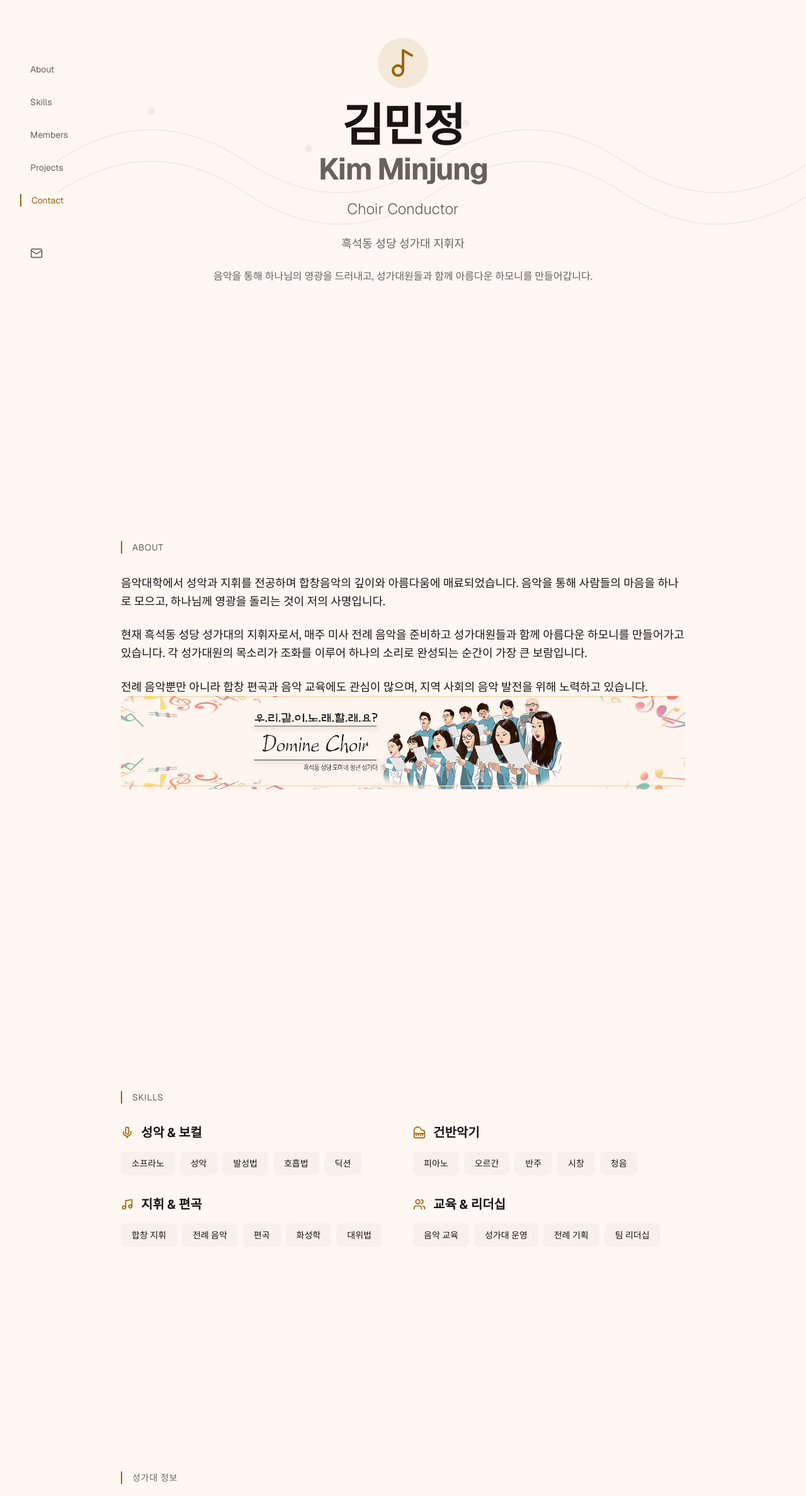
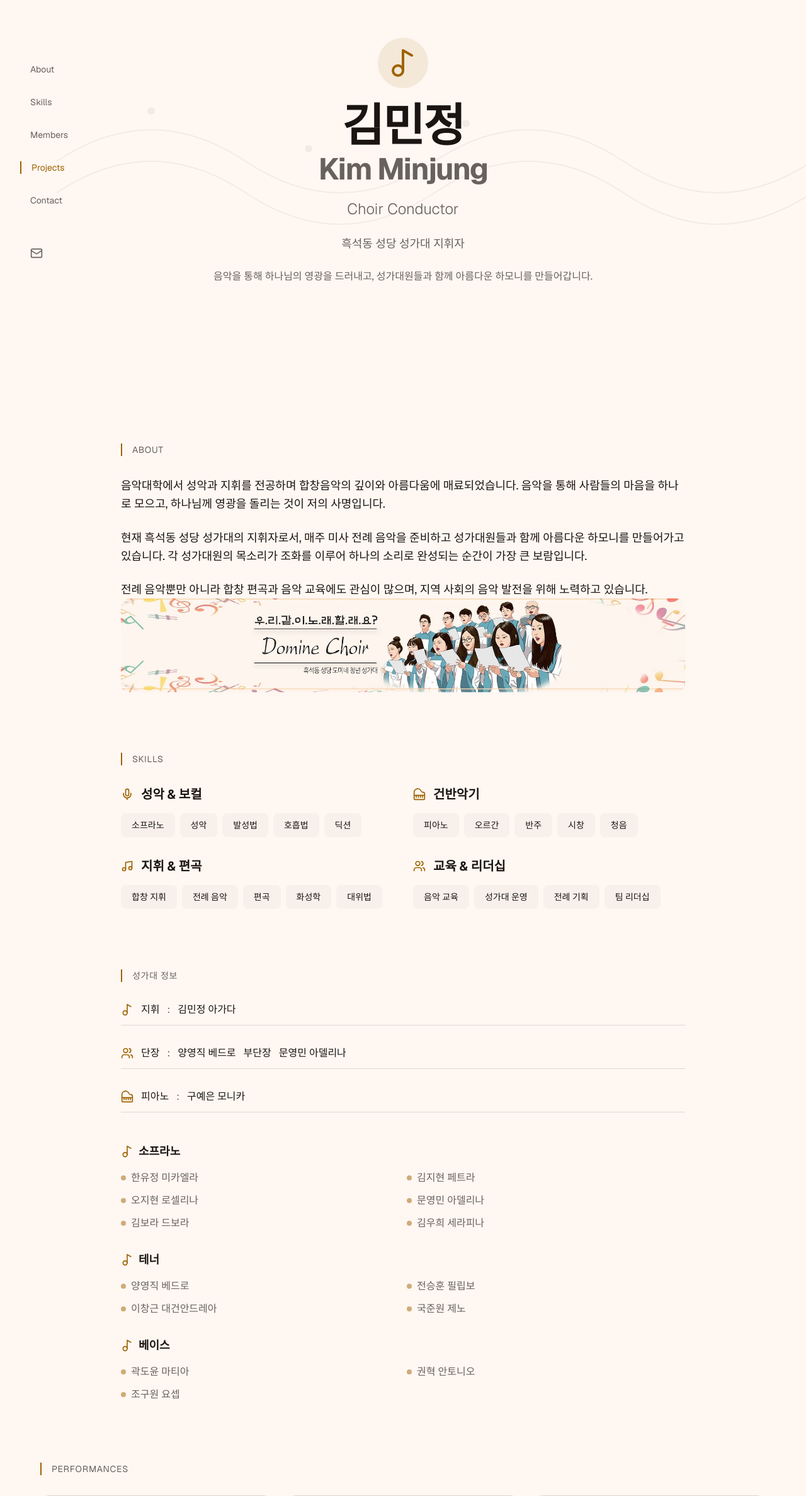
Before and after one commit to ksh322/choir, a Next.js app: page / in a window 1280 px wide. Shown: the part 144-2519 px from the top of the page at 63% size. Built offline with nearby package versions, Linux system fonts and the light colour scheme.

Commit message:
style: tighten section spacing and layout

```diff
--- a/components/about.tsx
+++ b/components/about.tsx
@@ -3,7 +3,7 @@ import Image from "next/image";
 
 export function About() {
   return (
-    <section id="about" className="min-h-screen flex items-center justify-center px-4 sm:px-6 lg:px-8 py-20">
+    <section id="about" className="flex justify-center px-4 sm:px-6 lg:px-8 py-12">
       <div className="max-w-4xl mx-auto">
         <h2 className="text-sm uppercase tracking-wider text-muted-foreground mb-8 border-l-2 border-primary pl-4">
           About
--- a/components/contact.tsx
+++ b/components/contact.tsx
@@ -22,7 +22,7 @@ export function Contact() {
   }
 
   return (
-    <section id="contact" className="min-h-screen flex items-center justify-center px-4 sm:px-6 lg:px-8 py-20">
+    <section id="contact" className="flex justify-center px-4 sm:px-6 lg:px-8 py-12">
       <div className="max-w-4xl mx-auto w-full">
         <h2 className="text-sm uppercase tracking-wider text-muted-foreground mb-8 border-l-2 border-primary pl-4">
           Contact
--- a/components/experience.tsx
+++ b/components/experience.tsx
@@ -28,7 +28,7 @@ const choirMembers = {
 
 export function Experience() {
   return (
-    <section id="members" className="min-h-screen flex items-center justify-center px-4 sm:px-6 lg:px-8 py-20">
+    <section id="members" className="flex justify-center px-4 sm:px-6 lg:px-8 py-12">
       <div className="max-w-4xl mx-auto w-full">
         <h2 className="text-sm uppercase tracking-wider text-muted-foreground mb-8 border-l-2 border-primary pl-4">
           성가대 정보
--- a/components/hero.tsx
+++ b/components/hero.tsx
@@ -2,7 +2,7 @@ import { Music2 } from "lucide-react"
 
 export function Hero() {
   return (
-    <section className="min-h-screen flex items-center justify-center px-4 sm:px-6 lg:px-8 relative overflow-hidden">
+    <section className="min-h-screen flex items-center justify-center">
       <div className="absolute inset-0 opacity-5 pointer-events-none">
         <svg className="w-full h-full" viewBox="0 0 1200 800">
           <path
--- a/components/projects.tsx
+++ b/components/projects.tsx
@@ -34,7 +34,7 @@ const projects = [
 
 export function Projects() {
   return (
-    <section id="projects" className="min-h-screen flex items-center justify-center px-4 sm:px-6 lg:px-8 py-20">
+    <section id="projects" className="flex justify-center px-4 sm:px-6 lg:px-8 py-12">
       <div className="max-w-6xl mx-auto w-full">
         <h2 className="text-sm uppercase tracking-wider text-muted-foreground mb-8 border-l-2 border-primary pl-4">
           Performances
--- a/components/skills.tsx
+++ b/components/skills.tsx
@@ -26,7 +26,7 @@ const skillCategories = [
 
 export function Skills() {
   return (
-    <section id="skills" className="min-h-screen flex items-center justify-center px-4 sm:px-6 lg:px-8 py-20">
+    <section id="skills" className="flex justify-center px-4 sm:px-6 lg:px-8 py-12">
       <div className="max-w-4xl mx-auto w-full">
         <h2 className="text-sm uppercase tracking-wider text-muted-foreground mb-8 border-l-2 border-primary pl-4">
           Skills
```
